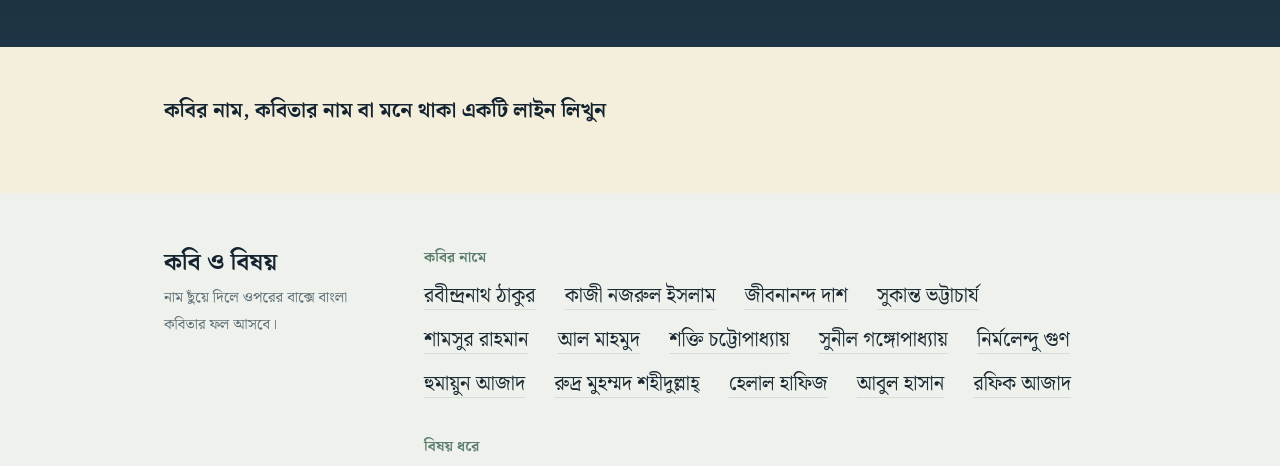
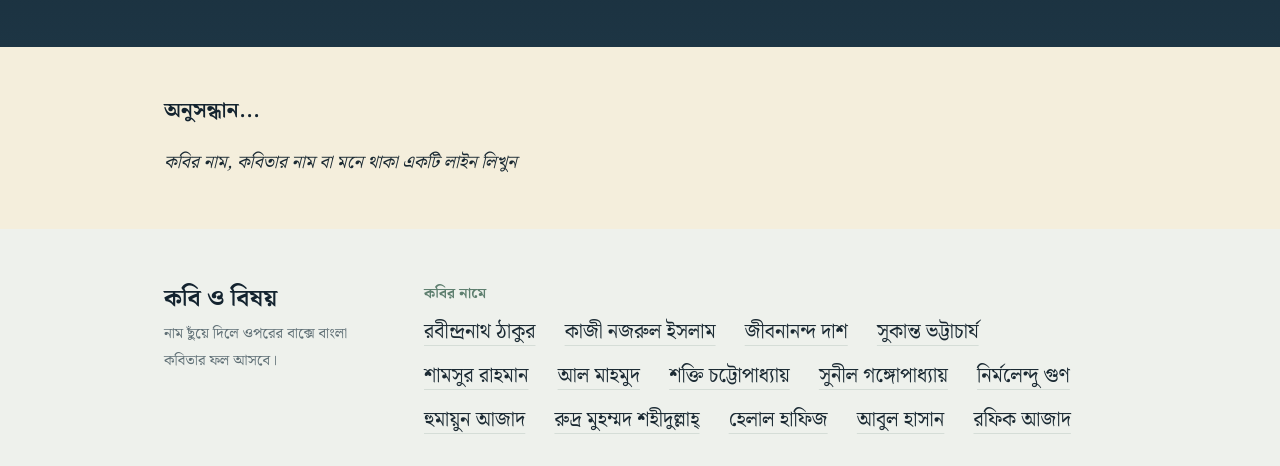
Before and after one commit to jn-tushar/kobita, a plain HTML site: page index.html in a window 1280 px wide. Shown: the part 329-795 px from the top of the page. Drawn offline with Linux system fonts and the light colour scheme.

Commit message:
Update search section header and placeholder text

```diff
--- a/index.html
+++ b/index.html
@@ -3,6 +3,7 @@
 <head>
 <meta charset="UTF-8">
 <meta name="viewport" content="width=device-width, initial-scale=1">
+  <meta name="google-site-verification" content="4KThiyA3d04bm8T4zMR-EHwgE2MST8r4c0U0RXvz77I" />
 <title>বাংলা কবিতার খোঁজ: বাংলা কবিতা সার্চ, প্রেমের কবিতা ও কবিতা সংকলন</title>
 <meta name="description" content="বাংলা কবিতা খুঁজুন কবির নাম বা কবিতার লাইন দিয়ে। রবীন্দ্রনাথ, নজরুল, জীবনানন্দসহ প্রেমের কবিতা, বিরহের কবিতা আর সেরা কবিতার ওয়েবসাইট এক ঠিকানায়।">
 <meta name="keywords" content="বাংলা কবিতা, কবিতার খোঁজ, বাংলা কবিতা সার্চ, প্রেমের কবিতা, রবীন্দ্রনাথের কবিতা, নজরুলের কবিতা, জীবনানন্দ দাশের কবিতা, হেলাল হাফিজের কবিতা, রুদ্র মুহম্মদ শহীদুল্লাহর কবিতা, bangla kobita, bangla poem, bengali poetry">
@@ -135,7 +136,9 @@ body{font-size:17px}.flow{font-size:18px}input.gsc-input{font-size:18px!importan
 
 <section class="sband" id="search" role="search">
   <div class="wrap">
-    <h2>কবির নাম, কবিতার নাম বা মনে থাকা একটি লাইন লিখুন</h2>
+    <h2>অনুসন্ধান...</h2>
+			<i>কবির নাম, কবিতার নাম বা মনে থাকা একটি লাইন লিখুন</i>
+
     <script>
       window.__gcse = {callback: function () {
         var i = document.querySelector('input.gsc-input');
```
